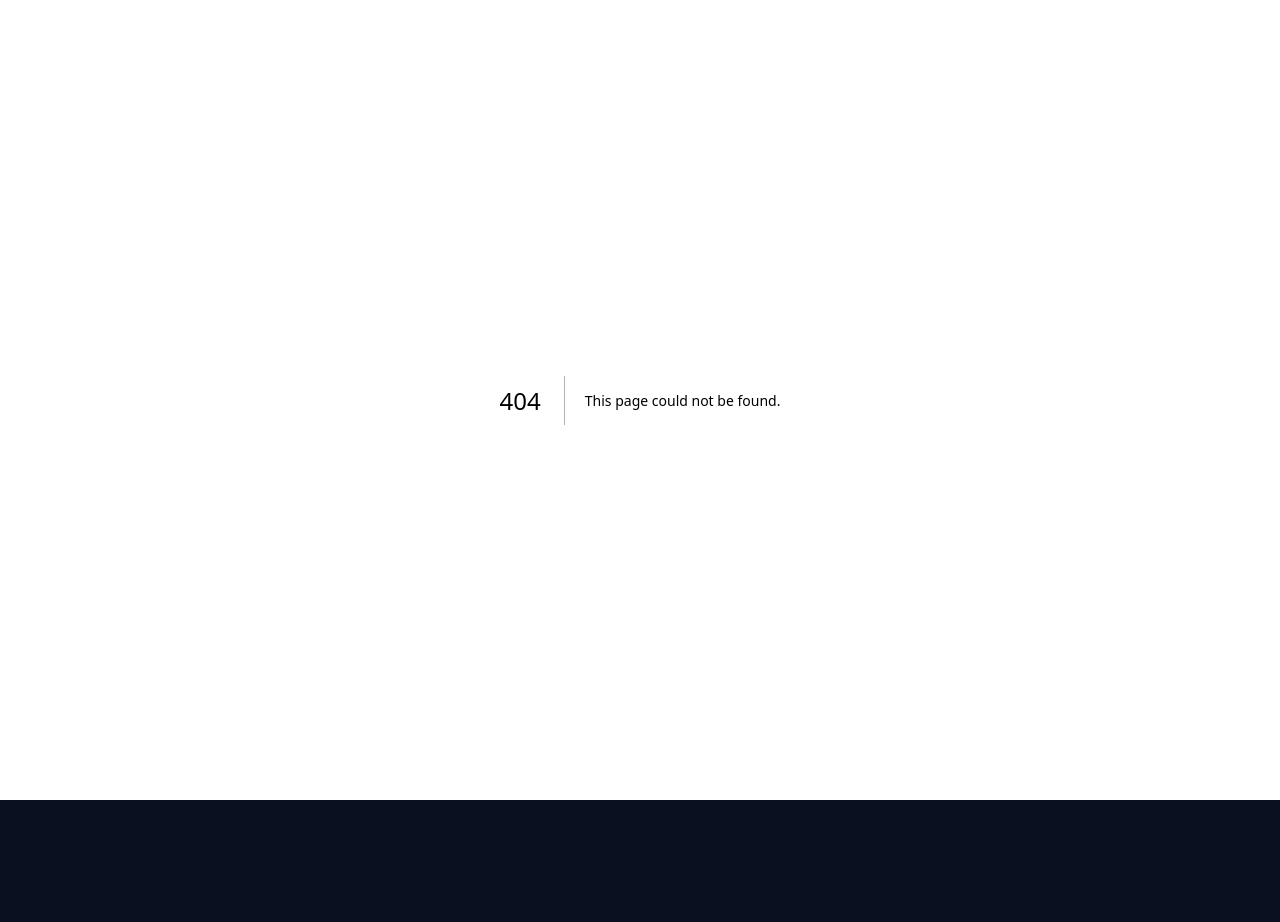
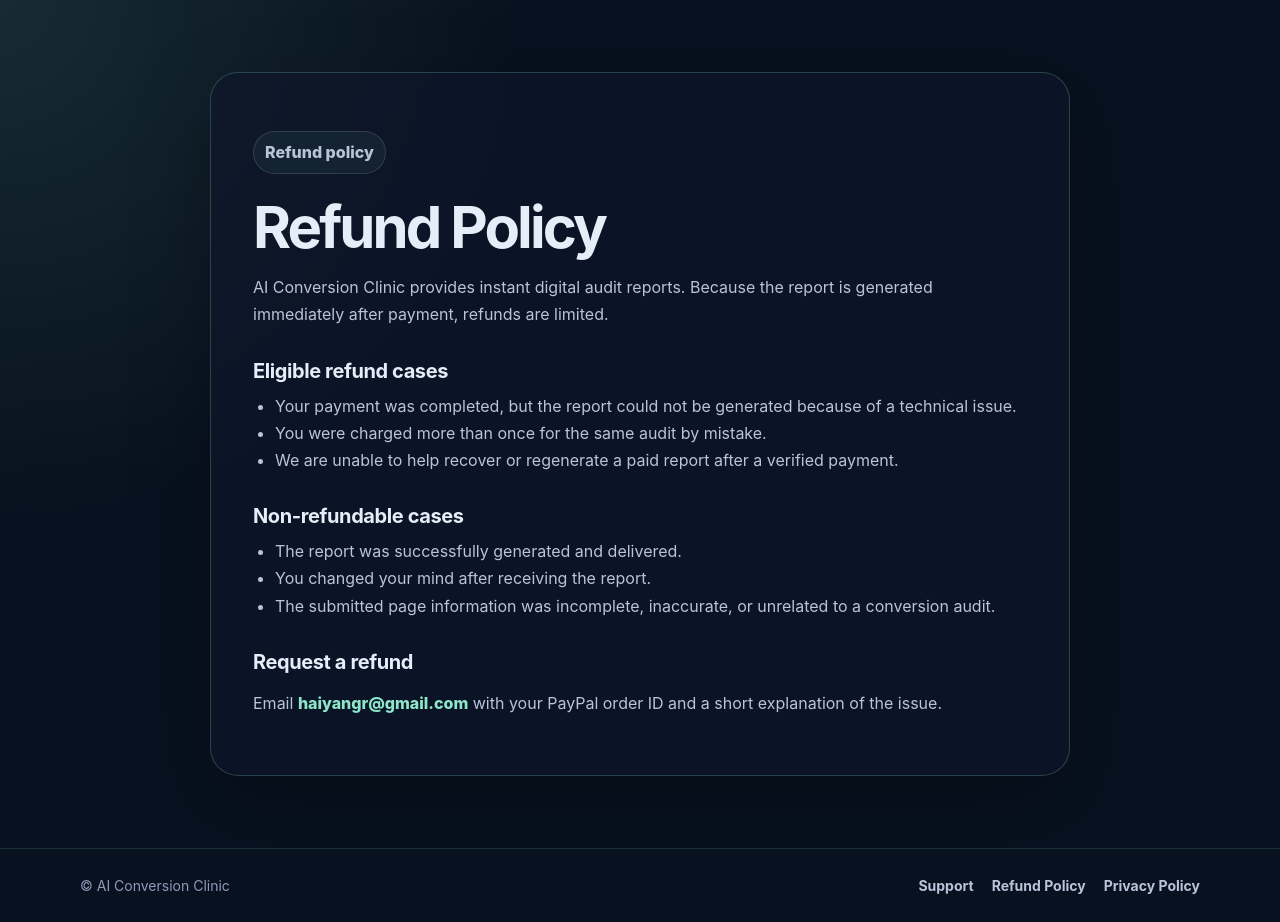
Before and after one commit to haiyangr-cmyk/ai-conversion-clinic, a Next.js app: page /refund in a window 1280 px wide. Before the commit this address had no page. Before the commit the page ends 800 px from the top, so only its background shows below. Built offline with nearby package versions, Linux system fonts and the light colour scheme.

Commit message:
Add support refund and privacy pages

```diff
--- a/app/globals.css
+++ b/app/globals.css
@@ -1485,3 +1485,131 @@ button.copy-export-button {
   padding-top: 0 !important;
   padding-bottom: 0 !important;
 }
+
+
+/* Required and optional field indicators */
+.required-mark {
+  color: #8ee6c8;
+  font-weight: 900;
+  margin-left: 2px;
+}
+
+.optional-mark {
+  color: #9fb0d0;
+  font-size: 12px;
+  font-weight: 700;
+  margin-left: 4px;
+}
+
+.form-note {
+  margin: -4px 0 18px;
+  color: #9fb0d0;
+  font-size: 13px;
+  line-height: 1.4;
+}
+
+
+/* Policy pages and global footer */
+.policy-page {
+  min-height: 100vh;
+  padding: 72px 20px;
+  background:
+    radial-gradient(circle at top left, rgba(142, 230, 200, 0.12), transparent 34%),
+    #07111f;
+  color: #e5edf8;
+}
+
+.policy-card {
+  width: min(860px, 100%);
+  margin: 0 auto;
+  padding: 42px;
+  border: 1px solid rgba(142, 230, 200, 0.22);
+  border-radius: 28px;
+  background: rgba(15, 23, 42, 0.72);
+  box-shadow: 0 24px 80px rgba(0, 0, 0, 0.28);
+}
+
+.policy-card h1 {
+  margin: 8px 0 18px;
+  font-size: clamp(36px, 5vw, 58px);
+  line-height: 1;
+  letter-spacing: -0.05em;
+}
+
+.policy-card h2 {
+  margin: 30px 0 10px;
+  font-size: 20px;
+  letter-spacing: -0.02em;
+}
+
+.policy-card p,
+.policy-card li {
+  color: #b8c4da;
+  font-size: 16px;
+  line-height: 1.7;
+}
+
+.policy-card ul {
+  margin: 10px 0 0;
+  padding-left: 22px;
+}
+
+.policy-card a {
+  color: #8ee6c8;
+  font-weight: 800;
+  text-decoration: none;
+}
+
+.policy-card a:hover {
+  text-decoration: underline;
+}
+
+.site-footer {
+  padding: 28px 20px;
+  background: #07111f;
+  border-top: 1px solid rgba(142, 230, 200, 0.14);
+  color: #8d9bb8;
+}
+
+.site-footer-inner {
+  width: min(1120px, 100%);
+  margin: 0 auto;
+  display: flex;
+  align-items: center;
+  justify-content: space-between;
+  gap: 18px;
+  font-size: 14px;
+}
+
+.site-footer nav {
+  display: flex;
+  align-items: center;
+  gap: 18px;
+  flex-wrap: wrap;
+}
+
+.site-footer a {
+  color: #b8c4da;
+  text-decoration: none;
+  font-weight: 700;
+}
+
+.site-footer a:hover {
+  color: #8ee6c8;
+}
+
+@media (max-width: 720px) {
+  .policy-card {
+    padding: 28px 22px;
+    border-radius: 22px;
+  }
+
+  .site-footer-inner {
+    align-items: flex-start;
+    flex-direction: column;
+  }
+
+  .site-footer nav {
+    gap: 12px;
+  }
+}
--- a/app/layout.tsx
+++ b/app/layout.tsx
@@ -15,7 +15,17 @@ export default function RootLayout({ children }: { children: React.ReactNode })
         <link rel="dns-prefetch" href="https://www.paypal.com" />
         <link rel="dns-prefetch" href="https://www.paypalobjects.com" />
       </head>
-      <body>{children}</body>
+      <body>{children}
+        <footer className="site-footer">
+          <div className="site-footer-inner">
+            <span>© AI Conversion Clinic</span>
+            <nav aria-label="Footer navigation">
+              <a href="/support">Support</a>
+              <a href="/refund">Refund Policy</a>
+              <a href="/privacy">Privacy Policy</a>
+            </nav>
+          </div>
+        </footer></body>
     </html>
   );
 }
--- /dev/null
+++ b/app/refund/page.tsx
@@ -0,0 +1,38 @@
+export const metadata = {
+  title: "Refund Policy | AI Conversion Clinic",
+  description: "Refund policy for AI Conversion Clinic."
+};
+
+export default function RefundPage() {
+  return (
+    <main className="policy-page">
+      <section className="policy-card">
+        <p className="eyebrow">Refund policy</p>
+        <h1>Refund Policy</h1>
+
+        <p>
+          AI Conversion Clinic provides instant digital audit reports. Because the report is generated immediately after payment, refunds are limited.
+        </p>
+
+        <h2>Eligible refund cases</h2>
+        <ul>
+          <li>Your payment was completed, but the report could not be generated because of a technical issue.</li>
+          <li>You were charged more than once for the same audit by mistake.</li>
+          <li>We are unable to help recover or regenerate a paid report after a verified payment.</li>
+        </ul>
+
+        <h2>Non-refundable cases</h2>
+        <ul>
+          <li>The report was successfully generated and delivered.</li>
+          <li>You changed your mind after receiving the report.</li>
+          <li>The submitted page information was incomplete, inaccurate, or unrelated to a conversion audit.</li>
+        </ul>
+
+        <h2>Request a refund</h2>
+        <p>
+          Email <a href="mailto:haiyangr@gmail.com">haiyangr@gmail.com</a> with your PayPal order ID and a short explanation of the issue.
+        </p>
+      </section>
+    </main>
+  );
+}
```
Also changed, not shown: app/privacy/page.tsx (added, +54 -0 lines), app/support/page.tsx (added, +37 -0 lines).
